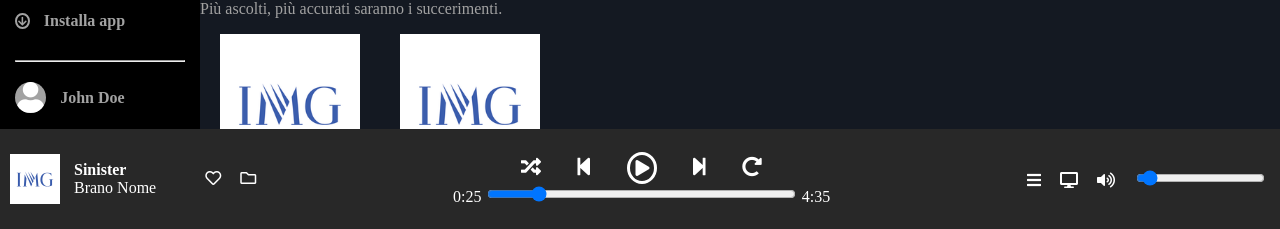
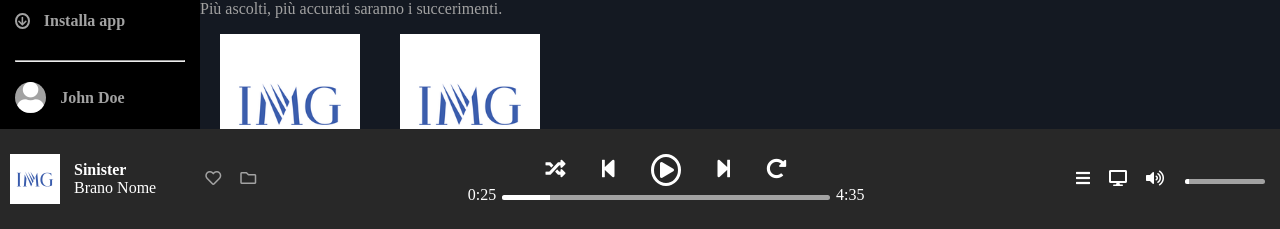
Before and after one commit to fabio98p/html-css-spotifyweb, a plain HTML site: page index.html in a window 1280 px wide. Shown: the part 571-800 px from the top of the page. Drawn offline with Linux system fonts and the light colour scheme.

Commit message:
spotify v1.3 input range

```diff
--- a/assets/css/master.css
+++ b/assets/css/master.css
@@ -1,3 +1,8 @@
+/*#region webkit */
+
+
+
+/*#endregion */
 body{
 	margin: 0;
 	padding: 0;
@@ -20,6 +25,7 @@ body{
 	background: #888;
 	border-radius: 5px;
 }
+
 /* Handle on hover */
 ::-webkit-scrollbar-thumb:hover {
 	background: #555;
@@ -430,6 +436,40 @@ footer{
 	justify-content: space-between;
 	align-items: center;
 }
+/* customer range */
+@media screen and (-webkit-min-device-pixel-ratio:0) {
+    input[type='range'] {
+      overflow: hidden;
+      width: 80px;
+      -webkit-appearance: none;
+      background-color: #a2a2a2;
+	  border-radius: 5px;
+	  height: 5px;
+    }
+    input[type='range']::-webkit-slider-runnable-track {
+		height: 10px;
+		-webkit-appearance: none;
+		color: #13bba4;
+		margin-top: -1px;
+		background-color: #a2a2a2;
+    }
+    input[type='range']::-webkit-slider-thumb {
+		width: 10px;
+		-webkit-appearance: none;
+		height: 10px;
+		cursor: ew-resize;
+		background: #a2a2a2;
+		box-shadow: -100vw 0 0 100vw #FFF;
+		-webkit-appearance: none;
+    }
+	input[type='range']:hover::-webkit-slider-thumb {
+		box-shadow: -100vw 0 0 100vw #A7F62D;
+		background: #ffffff;
+		border-radius: 50%;
+	  }
+}
+/* customer range */
+
 /* choice-track */
 .choice-track > *{
 	display: inline-block;
@@ -453,6 +493,10 @@ footer{
 .choice-track .icons i{
 	display: block;
 	margin-left: 15px;
+	color: #a2a2a2;
+}
+.choice-track .icons i:hover{
+	color: #fff;
 }
 @media all and (min-width: 992px){
 	.choice-track .icons i{
```
